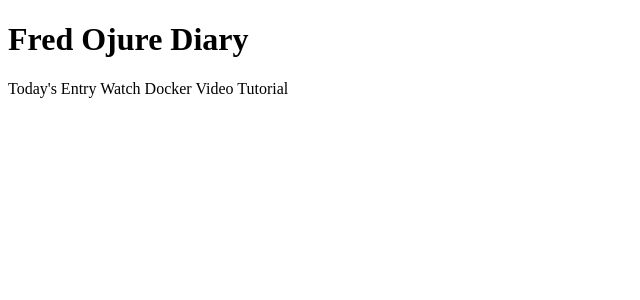
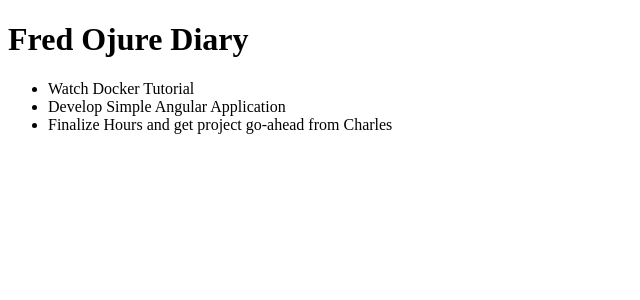
Before and after one commit to OjureFred/NewDiary, an Angular app: page / in a window 1280 px wide. Shown: the top 300 px of the page, without its empty margins (0-640 px from the left). Built offline with nearby package versions, Linux system fonts and the light colour scheme.

Commit message:
Created the Entry class

```diff
--- a/src/app/app.component.html
+++ b/src/app/app.component.html
@@ -1,7 +1,11 @@
 
 <div>
   <h1>Fred Ojure Diary</h1>
-  <p>Today's Entry {{ diary }}</p>
+  <ul>
+    <li *ngFor='let entry of entries'>
+      {{ entry }}
+    </li>
+  </ul>
 </div>
 
 <router-outlet></router-outlet>
--- a/src/app/app.component.ts
+++ b/src/app/app.component.ts
@@ -6,5 +6,9 @@ import { Component } from '@angular/core';
   styleUrls: ['./app.component.css']
 })
 export class AppComponent {
-  diary = 'Watch Docker Video Tutorial';
+  entries: string[];
+
+  constructor() {
+    this.entries = ["Watch Docker Tutorial", "Develop Simple Angular Application", "Finalize Hours and get project go-ahead from Charles"]
+  }
 }
--- /dev/null
+++ b/src/app/entry.ts
@@ -0,0 +1,2 @@
+export class Entry {
+}
```
Also changed, not shown: 1 other file (tests, documents, lock files or other folders).
